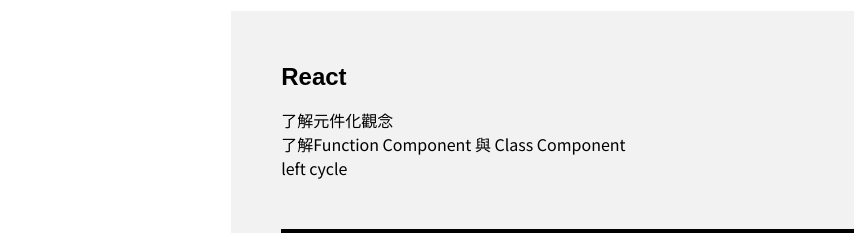
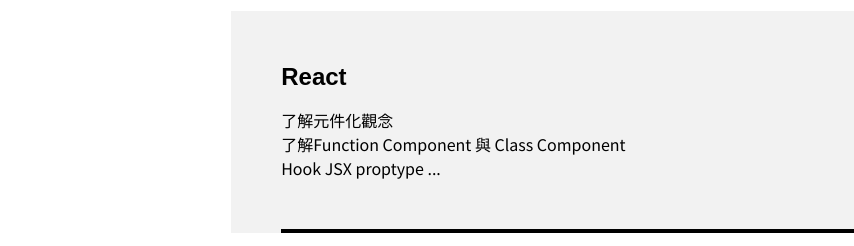
Before and after one commit to g01965250/resume, a React (Create React App) app: page / in a window 1280 px wide. Shown: the part 4419-4665 px from the top of the page, without its empty margins (426-1280 px from the left). Built offline with nearby package versions, Linux system fonts and the light colour scheme.

Commit message:
updata Skill describe

```diff
--- a/src/component/Skill.js
+++ b/src/component/Skill.js
@@ -35,7 +35,7 @@
             <ul>
               <li>了解元件化觀念</li>
               <li>了解Function Component 與 Class Component</li>
-              <li>left cycle</li>
+              <li>Hook JSX proptype ...</li>
             </ul>
           </div>
           <div className="skill-box">
```
